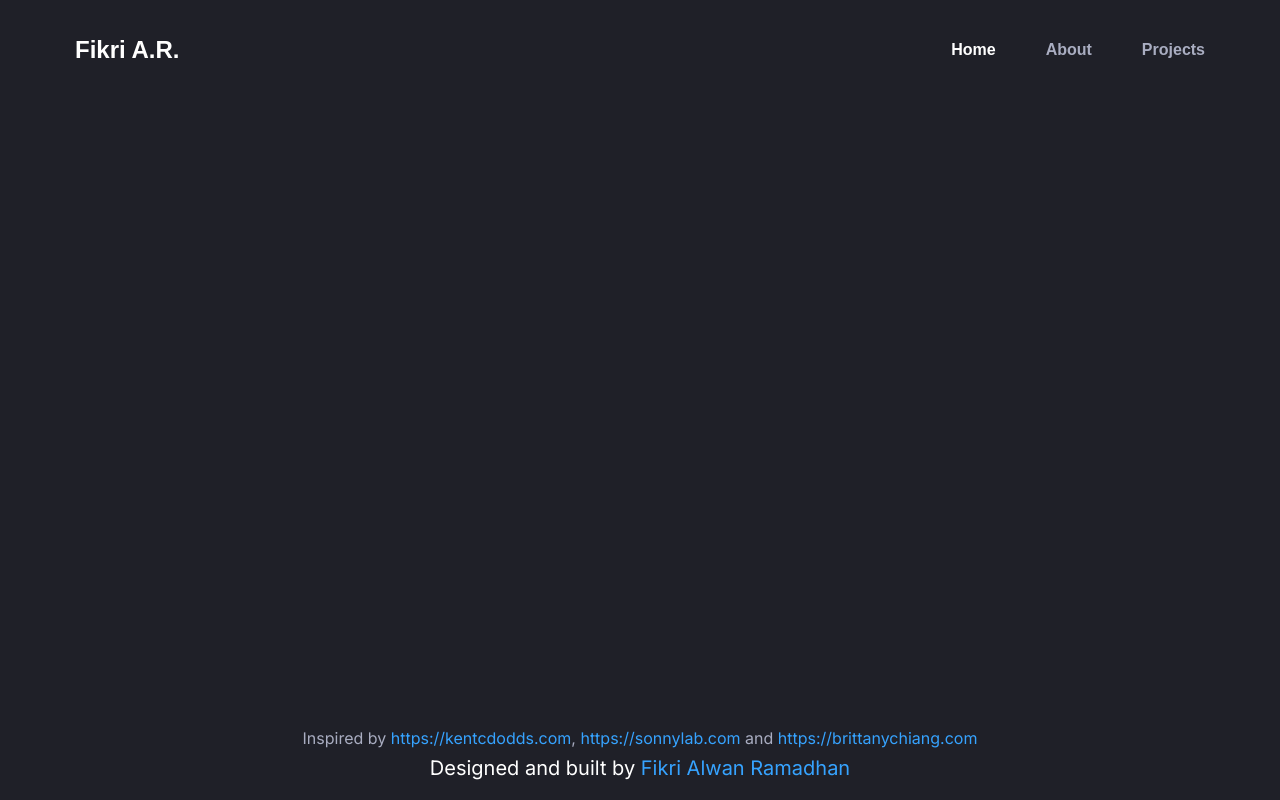
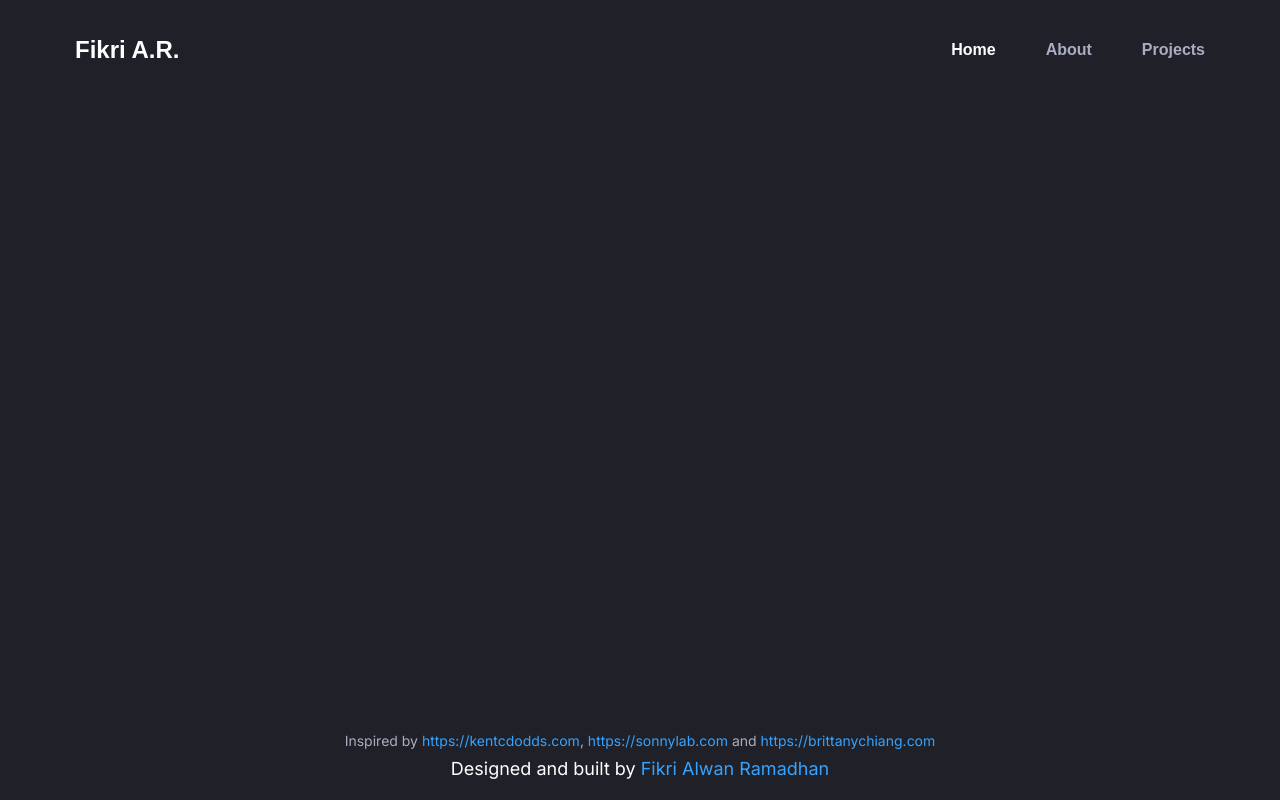
Before and after one commit to fikrialwan/fikrialwan-web, a React (Create React App) app: page / in a window 1280 px wide. Built offline with nearby package versions, Linux system fonts and the light colour scheme; a web font is replaced by a local one.

Commit message:
feat: change font size copyright footer

```diff
--- a/src/component/layout/footer/copyright.tsx
+++ b/src/component/layout/footer/copyright.tsx
@@ -23,7 +23,7 @@ export default function Copyright() {
         className={css`
           margin-top: 0;
           align-items: center;
-          font-size: 16px;
+          font-size: 14px;
           font-weight: 400;
           margin-bottom: 10px;
           color: ${theme.colors.grey};
@@ -60,7 +60,7 @@ export default function Copyright() {
       </p>
       <p
         className={css`
-          font-size: 20px;
+          font-size: 18px;
           font-weight: 400;
           margin-bottom: 20px;
           margin-top: 0;
```
